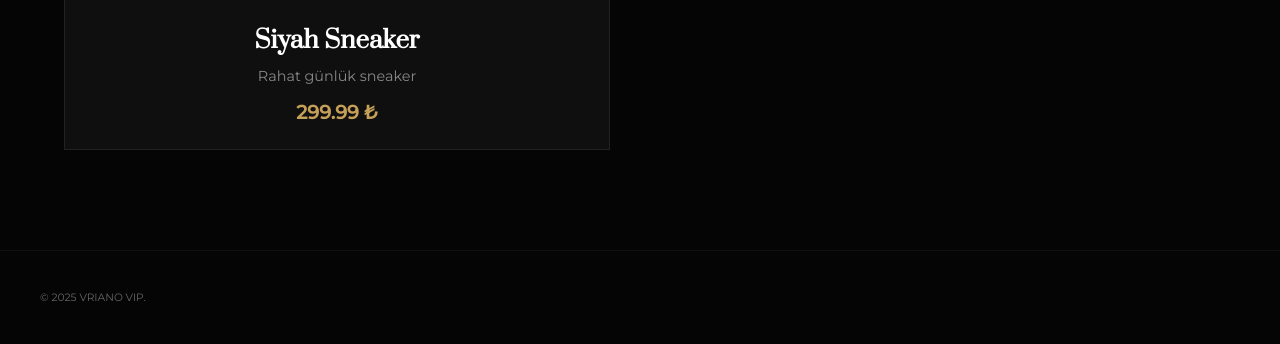
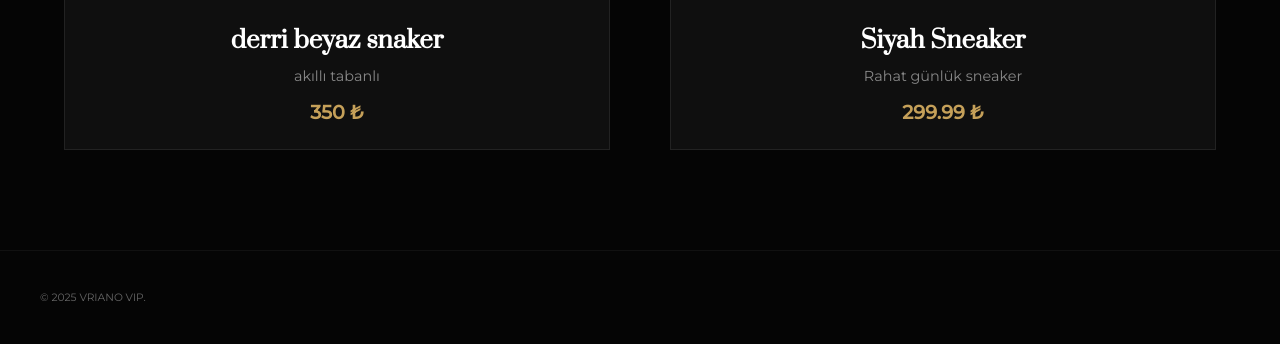
Before and after one commit to doguhantsk/vrianovip, a Flask app: page /ayakkabi in a window 1280 px wide. Shown: the part 798-1142 px from the top of the page. Run offline with Flask 2, Linux system fonts and the light colour scheme; data comes from the database, SQL or seed files in the repository.

Commit message:
Update shoes.html

```diff
--- a/templates/shoes.html
+++ b/templates/shoes.html
@@ -20,6 +20,28 @@
         </header>
 
         <section class="collection-grid">
+            <!-- Static product added per request -->
+            <article class="collection-item parallax-card">
+                <div class="item-image">
+                    {% set img_url_static = 'https://images.unsplash.com/photo-1542291026-7eec264c27ff?q=80&w=800&auto=format&fit=crop' %}
+                    <img src="{{ img_url_static }}" alt="derri beyaz snaker">
+                    <div class="hover-overlay">
+                        <button class="btn-gold open-modal-btn"
+                                data-title="derri beyaz snaker"
+                                data-desc="akıllı tabanlı"
+                                data-price="350"
+                                data-image="{{ img_url_static }}">
+                            İncele
+                        </button>
+                    </div>
+                </div>
+                <div class="item-info">
+                    <h3>derri beyaz snaker</h3>
+                    <p class="desc">akıllı tabanlı</p>
+                    <span class="price">350 ₺</span>
+                </div>
+            </article>
+
             {% for shoe in shoes %}
             <article class="collection-item parallax-card">
                 <div class="item-image">
```
